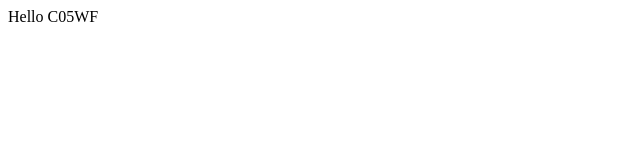
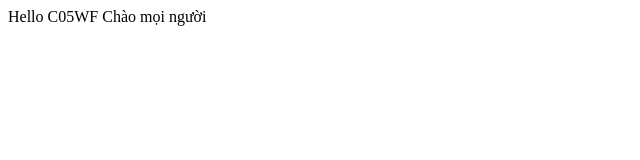
Before and after one commit to vulinh1704/DemoGitC05, a plain HTML site: page index.html in a window 1280 px wide. Shown: the whole page, without its empty margins (0-640 px from the left). Drawn offline with Linux system fonts and the light colour scheme.

Commit message:
Linh git nhẹ cái lần 2

```diff
--- a/index.html
+++ b/index.html
@@ -7,5 +7,6 @@
 </head>
 <body>
     Hello C05WF
+    Chào mọi người
 </body>
 </html>
```
Also changed, not shown: note.txt (added).
